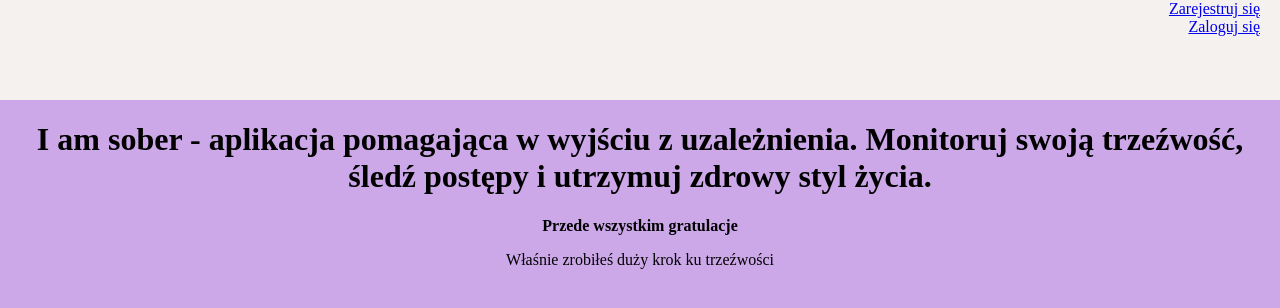
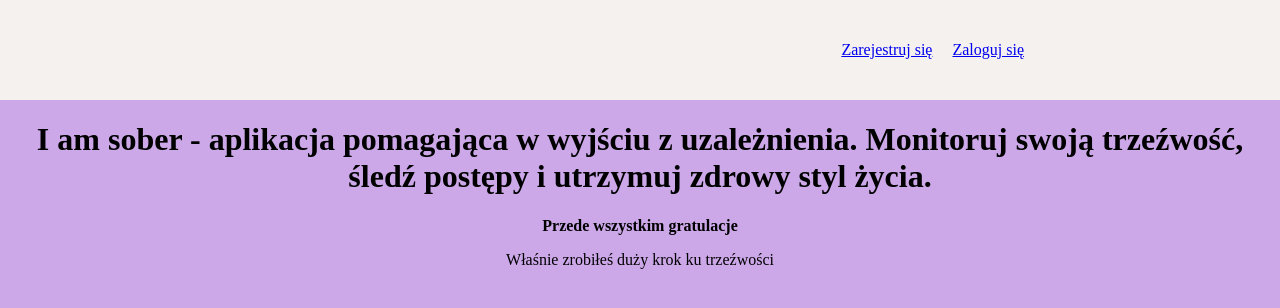
Before and after one commit to RadekPalka/react-i-am-sober, a React (Vite) app: page / in a window 1280 px wide. Shown: the top 308 px of the page. Built offline with nearby package versions, Linux system fonts and the light colour scheme.

Commit message:
wip: continue styling application

```diff
--- a/src/components/Header.tsx
+++ b/src/components/Header.tsx
@@ -20,9 +20,12 @@ const StyledH1 = styled.h1`
 `;
 const StyledUl = styled.ul`
 	list-style-type: none;
-	margin: 0;
+	margin: 0 auto;
+	width: 60%;
 `;
-const StyledLi = styled.li`Sty
+const StyledLi = styled.li`
+	display: inline-block;
+	line-height: 100px;
 `;
 const StyledCongratulationsParagraph = styled.p`
 	text-align: center;
```
